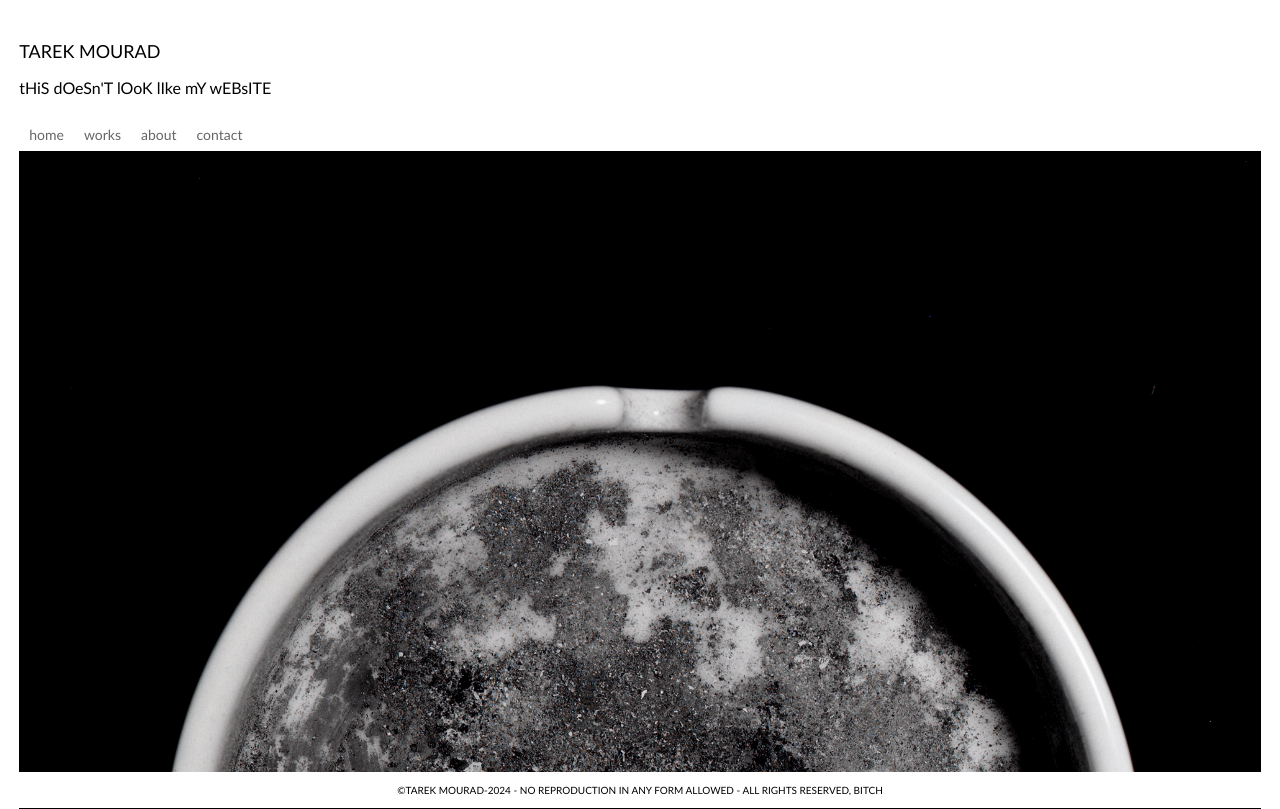
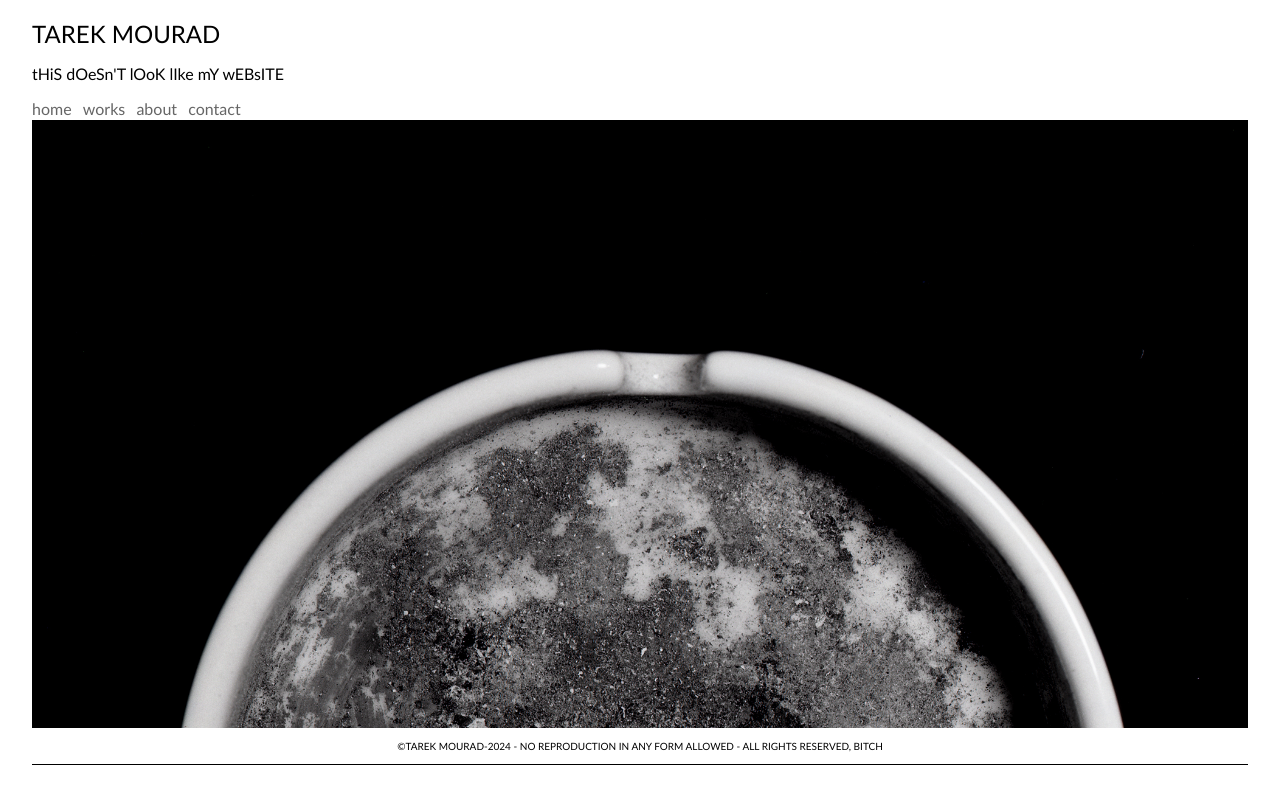
Before and after one commit to omarnassif98/digital_ocean_static_test, a plain HTML site: page index.html in a window 1280 px wide. Drawn offline with Linux system fonts and the light colour scheme.

Commit message:
content system

```diff
--- /dev/null
+++ b/home.html
@@ -0,0 +1 @@
+<img id="landing_image" src="images/cover1.jpg">
--- a/index.html
+++ b/index.html
@@ -2,22 +2,20 @@
 <html lang="en">
 <head>
     <link rel="stylesheet" href="style.css">
+    <script src="logic.js"></script>
 </head>
 <body>
     <header>
         <h9 id="title">TAREK MOURAD</h9>
         <p id="message">tHiS dOeSn'T lOoK lIke mY wEBsITE</p>
         <nav role="navigation">
-            <h6>
-                <li><a href="home.html">home</a></li>
-                <li><a href="works.html">works</a></li>
-                <li><a href="about.html">about</a></li>
-                <li><a href="contact.html">contact</a></li>
-            </h6>
+            <span class="content_replacement" href="index">home</span>
+            <span class="content_replacement" href="works">works</span>
+            <span class="content_replacement" href="about">about</span>
+            <span class="content_replacement" href="contact">contact</span>
         </nav>
     </header>
     <section id="content">
-        <img src="images/cover1.jpg">
     </section>
     <footer>
         <p>©TAREK MOURAD-2024 - NO REPRODUCTION IN ANY FORM ALLOWED - ALL RIGHTS RESERVED, BITCH</p>
--- /dev/null
+++ b/logic.js
@@ -0,0 +1,31 @@
+function loadHTML(fileName) {
+    return new Promise((resolve, reject) => {
+        fetch(fileName)
+            .then(response => {
+                if (!response.ok) {
+                    throw new Error(`Failed to load ${fileName}: ${response.statusText}`);
+                }
+                return response.text();
+            })
+            .then(html => {
+                const content = document.querySelector("#content");
+                if (content) {
+                    content.innerHTML = html;
+                    resolve();
+                } else {
+                    reject(new Error("#content element not found"));
+                }
+            })
+            .catch(reject);
+    });
+}
+
+const pageLoaded = new Promise((resolve) => {
+    if (document.readyState === "complete" || document.readyState === "interactive") {
+        resolve();
+    } else {
+        document.addEventListener("DOMContentLoaded", resolve, { once: true });
+    }
+});
+
+pageLoaded.then(() => loadHTML('home.html'));
--- a/style.css
+++ b/style.css
@@ -3,17 +3,18 @@ html{
 }
 
 body{
-    width: 97%;
+    width: 95%;
     margin: auto;
     display: flex;
     flex-direction: column;
 }
 
 #title{
-    height: 62px;
+    height: 2em;
     display: flex;
     align-items: flex-end;
-    font-size: 18px;
+    font-size: 1.5em;
+    margin: 0 0 0.1em 0;
 }
 
 #toolbar{
@@ -22,9 +23,9 @@ body{
     gap: 0.2em;
 }
 
-img{
+#landing_image{
     width: 100%;
-    height: 100%;
+    height: auto;
     display: block;
     object-fit: contain;
 }
@@ -45,22 +46,34 @@ h6{
     line-height: 100%;
 }
 
-li{
-    float: left;
-    padding: 10px;
-    position: relative;
-    text-decoration: none;
-    display: block;
+nav{
+    height: 1.3em;
+    display: flex;
+    gap: .7em;
 }
 
-a{
-    font-size: 14px;
+.content_replacement{
+    font-size: 1em;
     font-style: normal;
     font-weight: 100;
     color: #666;
-    border-top: 10px;
     text-decoration: none;
+    cursor: pointer;
+    transition: all 0.3s;
+    user-select: none;
+    height: 100%;
+    justify-self: center;
 }
+
+.content_replacement:hover{
+    color: #444;
+    font-size: 1.1em;
+}
+
+.content_replacement:active{
+    color: #222;
+}
+
 
 footer p {
     font-size: 10px;
```
Also changed, not shown: works.html (added, +6 -0 lines), 1 other file.
